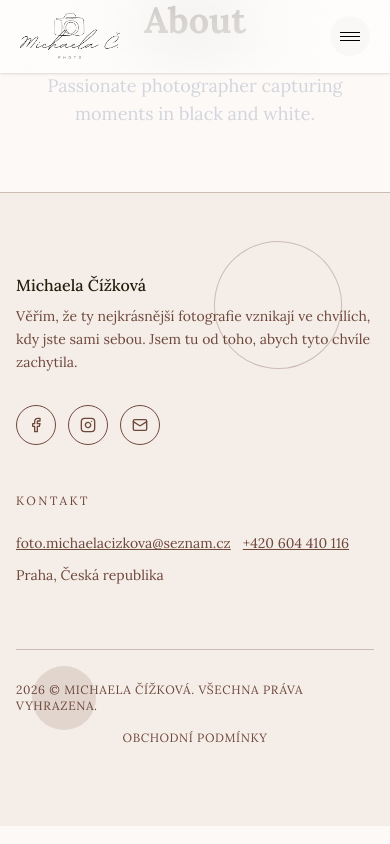
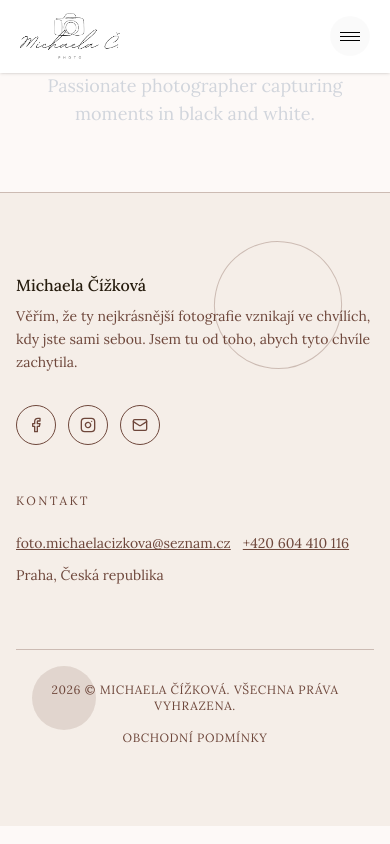
Before and after one commit to Michal-soukrome/michaelacizkova, a Next.js app: page /about in a window 390 px wide. Built offline with nearby package versions, Linux system fonts and the light colour scheme.

Commit message:
oprava veci z poznamky

```diff
--- a/src/components/Footer.tsx
+++ b/src/components/Footer.tsx
@@ -117,8 +117,10 @@ export default function Footer() {
           transition={{ duration: 0.8, delay: 0.5 }}
           viewport={{ once: true }}
         >
-          <div className="flex flex-col flex-wrap  md:flex-row justify-between items-center gap-4 text-xs text-text-light uppercase tracking-wider">
-            <p>{currentYear} © Michaela Čížková. Všechna práva vyhrazena.</p>
+          <div className="flex flex-col flex-wrap md:flex-row justify-center md:justify-between items-center gap-4 text-xs text-text-light uppercase tracking-wider">
+            <p className="text-center md:text-start">
+              {currentYear} © Michaela Čížková. Všechna práva vyhrazena.
+            </p>
             <div className="flex gap-4 md:gap-8">
               <a
                 href="#"
--- a/src/components/Header.tsx
+++ b/src/components/Header.tsx
@@ -35,6 +35,7 @@ export default function Header() {
   const [isOpen, setIsOpen] = useState(false);
   const [isVisible, setIsVisible] = useState(true);
   const lastScrollY = useRef(0);
+  const suppressScrollHide = useRef(false);
 
   // Active section tracker
   useEffect(() => {
@@ -56,7 +57,7 @@ export default function Header() {
   // Scroll hide/show — skips hide when menu is open
   useEffect(() => {
     const handleScroll = () => {
-      if (isOpen) return;
+      if (isOpen || suppressScrollHide.current) return;
       const currentY = window.scrollY;
       const diff = currentY - lastScrollY.current;
 
@@ -90,7 +91,16 @@ export default function Header() {
     if (!el) return;
     const offsetPosition = el.getBoundingClientRect().top + window.scrollY - 55;
     window.scrollTo({ top: offsetPosition, behavior: "smooth" });
+
     setIsOpen(false);
+    setIsVisible(true);
+
+    // Suppress scroll-hide for the duration of the smooth scroll (~800ms)
+    suppressScrollHide.current = true;
+    setTimeout(() => {
+      suppressScrollHide.current = false;
+      lastScrollY.current = window.scrollY; // re-baseline after scroll settles
+    }, 900);
   };
 
   return (
@@ -110,7 +120,7 @@ export default function Header() {
         transition={{ duration: 0.35, ease: [0.22, 1, 0.36, 1] }}
         className="fixed top-0 left-0 w-full z-50"
       >
-        <div className="relative overflow-hidden border-b border-white/20 bg-white/60 transition-colors duration-300 ease-in-out  backdrop-blur-2xl shadow-sm">
+        <div className="relative overflow-hidden border-b border-white/20 bg-white transition-colors duration-300 ease-in-out  backdrop-blur-2xl shadow-sm">
           <div className="relative flex items-center justify-between px-5 md:px-8">
             {/* LOGO */}
             <motion.button
@@ -186,8 +196,8 @@ export default function Header() {
             onPointerUp={handleDragEnd}
           >
             <div className="absolute inset-0 bg-[radial-gradient(circle_at_top,rgba(255,255,255,0.9),transparent_60%)] pointer-events-none" />
-            <nav className="relative h-full flex flex-col pt-32 pb-12 px-7">
-              <div className="mb-16">
+            <nav className="relative h-full flex flex-col pt-32 max-h-dvh pb-12 px-7">
+              <div className="hidden md:block mb-16">
                 <p className="text-[0.6rem] uppercase tracking-[0.4em] text-black/25 font-light">
                   Menu
                 </p>
--- a/src/components/Hero.tsx
+++ b/src/components/Hero.tsx
@@ -83,7 +83,7 @@ export default function Hero() {
       <motion.div
         style={{ opacity, scale }}
         // removed mix-blend-plus-lighter — was washing out text
-        className="relative z-20 px-8 md:px-16 lg:px-24 max-w-7xl mx-auto w-full"
+        className="relative z-20 px-8 md:px-16 lg:px-24 max-w-7xl py-16 mx-auto w-full"
       >
         {/* Decorative circle — softened opacity so it doesn't compete */}
         <motion.div
```
